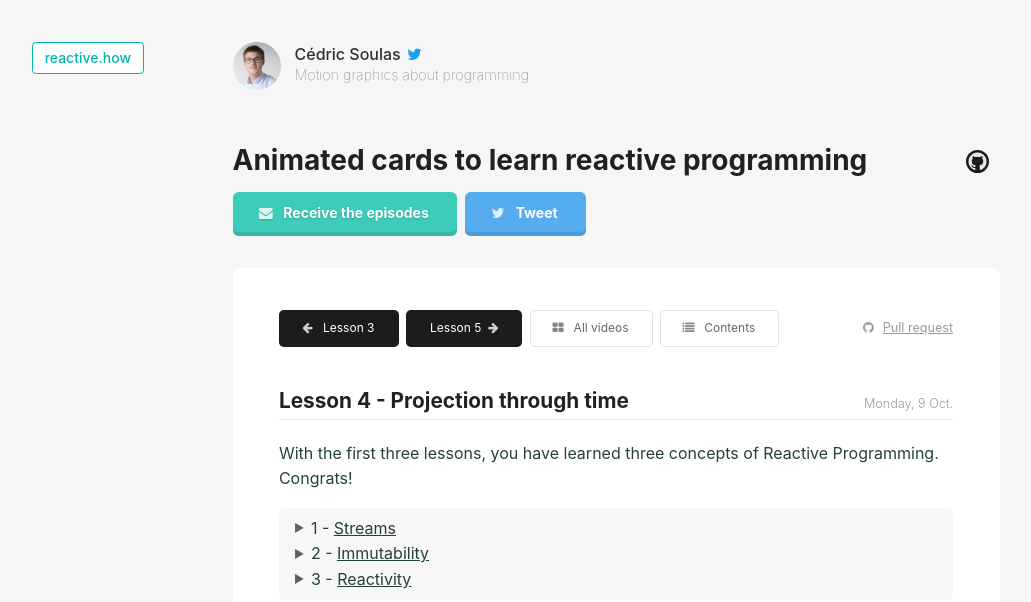
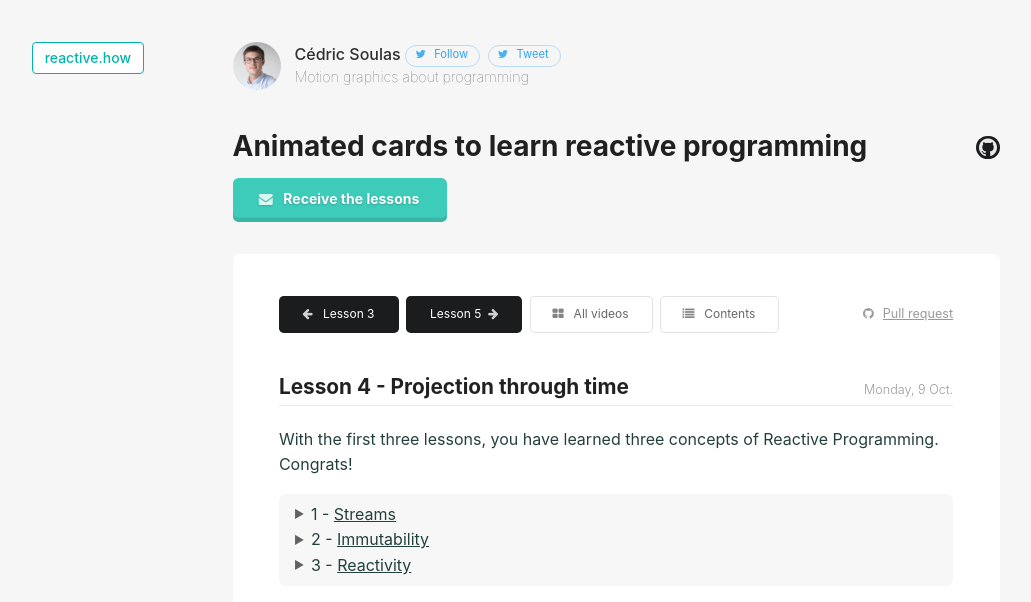
Before and after one commit to cedricss/reactive.how, a Jekyll site: the page built from delay.md, in a window 1280 px wide and 1400 px high. Shown: the top 602 px of the window, without its empty margins (24-1055 px from the left). Built offline with Jekyll 4.4.1, drawn with Linux system fonts in a browser that asks for light colours.

Commit message:
Improve buttons position and style

```diff
--- a/_includes/author.html
+++ b/_includes/author.html
@@ -5,7 +5,9 @@
         </a>
     </div>
     <div class="flex1 padded">
-        <a href="https://twitter.com/CedricSoulas">Cédric Soulas <i class="twitter icon"></i></a>
+        <a href="https://twitter.com/CedricSoulas">Cédric Soulas</a>
+        <a class="ui basic micro circular twitter button" href="https://twitter.com/CedricSoulas"><i class="twitter icon"></i> Follow</a>
+        <a class="ui basic micro circular twitter button" href="https://twitter.com/intent/tweet?text=Learn%20reactive%20programming%20with%20animated%20cards%0A%0Ahttp%3A%2F%2Freactive.how"><i class="twitter icon"></i> Tweet</a>
         <div class="sub info">
             Motion graphics about programming
         </div>
--- a/_includes/navigation.html
+++ b/_includes/navigation.html
@@ -18,10 +18,10 @@
 </a>
 {% endif %}
 <a class="ui tiny basic button" href="/">
-    <i class="block layout icon"></i> All videos
+    <i class="block layout icon"></i><span class="computer only"> All videos</span>
 </a>
 <a class="ui tiny basic button" href="#toc">
-    <i class="list icon"></i> <span class="computer only"> Contents</span>
+    <i class="list icon"></i><span class="computer only"> Contents</span>
 </a>
 <span class="computer only right floated">
     <i class="github icon"></i>
--- a/_layouts/default.html
+++ b/_layouts/default.html
@@ -11,12 +11,10 @@
             <div class="headlines">
                 {% include author.html %}
                 <h1 class="ui header">
-                    Animated cards to learn reactive&nbsp;programming
-                    <a href="https://github.com/cedricss/reactive.how" target="_blank" class="ui circular github icon secondary button computer only right floated"><i class="github icon"></i></a>
+                    <a href="/">Animated cards to learn reactive&nbsp;programming</a>
+                    <a href="https://github.com/cedricss/reactive.how" class="ui circular github icon secondary button computer only right floated"><i class="github icon"></i></a>
                 </h1>
-                <a class="ui teal button" href="#subscribe"><i class="mail icon"></i> Receive the episodes</a>
-                <a class="ui twitter button" href="https://twitter.com/intent/tweet?text=Learn%20reactive%20programming%20with%20animated%20cards%20http%3A%2F%2Freactive.how"><i class="inverted twitter icon"></i> Tweet</a>
-
+                <a class="ui teal button" href="#subscribe"><i class="mail icon"></i> Receive the lessons</a>
             </div>
             <div class="content">
                 {% if page.class == 'post' %}
--- a/css/main.scss
+++ b/css/main.scss
@@ -34,12 +34,20 @@ a {
     margin-top: 2em;
     margin-bottom: 2em;
     h1.ui.header {
-        padding-top: 1em;
+        padding-top: 0.5em;
     }
 }
 
 .cta h1 {
     font-size: 1.45em!important;
+}
+
+h1 a {
+    color: inherit;
+    font-weight: inherit;
+    &:hover {
+        color: inherit;
+    }
 }
 
 ul.triangle {
@@ -229,6 +237,9 @@ a.ui.segment {
 .stripe {
     padding: 1.5em 0em;
 
+    &:first-child {
+        padding-top: 0;
+    }
     h2.ui.header {
         border-bottom: 1px solid rgba(0, 0, 0, 0.08);
         margin-top: 0.25em;
@@ -335,6 +346,7 @@ div.more {
     color: rgba(0, 0, 0, 0.6);
     line-height: initial;
     font-weight: 100;
+    padding-top:0.1em;
     a {
         color: rgba(0, 0, 0, 0.3)!important;
         text-decoration: underline;
@@ -386,6 +398,17 @@ div.cta {
 
 .button.cta {
     margin-top: 0.5em;
+}
+
+.micro.twitter.button {
+    font-size: 0.7em;
+    padding: 0.35em 1em 0.45em 1em;
+    box-shadow: none;
+    border: 1px solid rgba(81, 177, 243, 0.38);
+    color: #35a2f4 !important;
+    &:hover {
+        box-shadow: none;
+    }
 }
 
 .highlighted {
```
